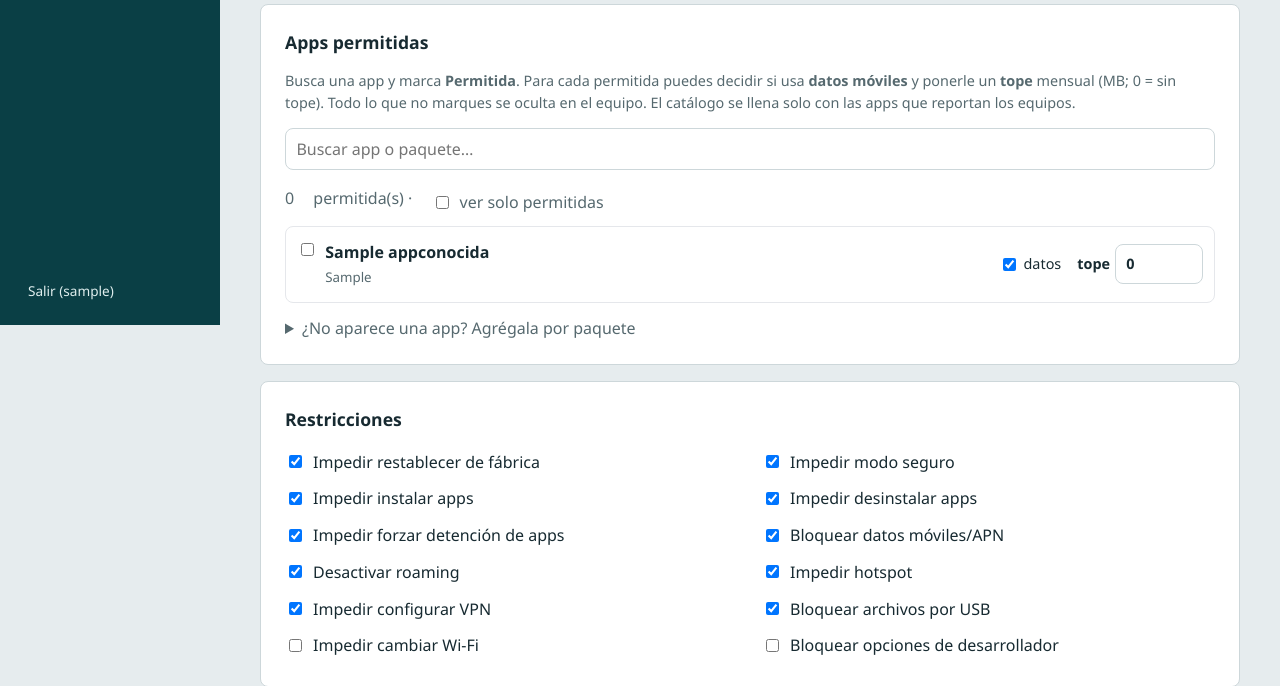
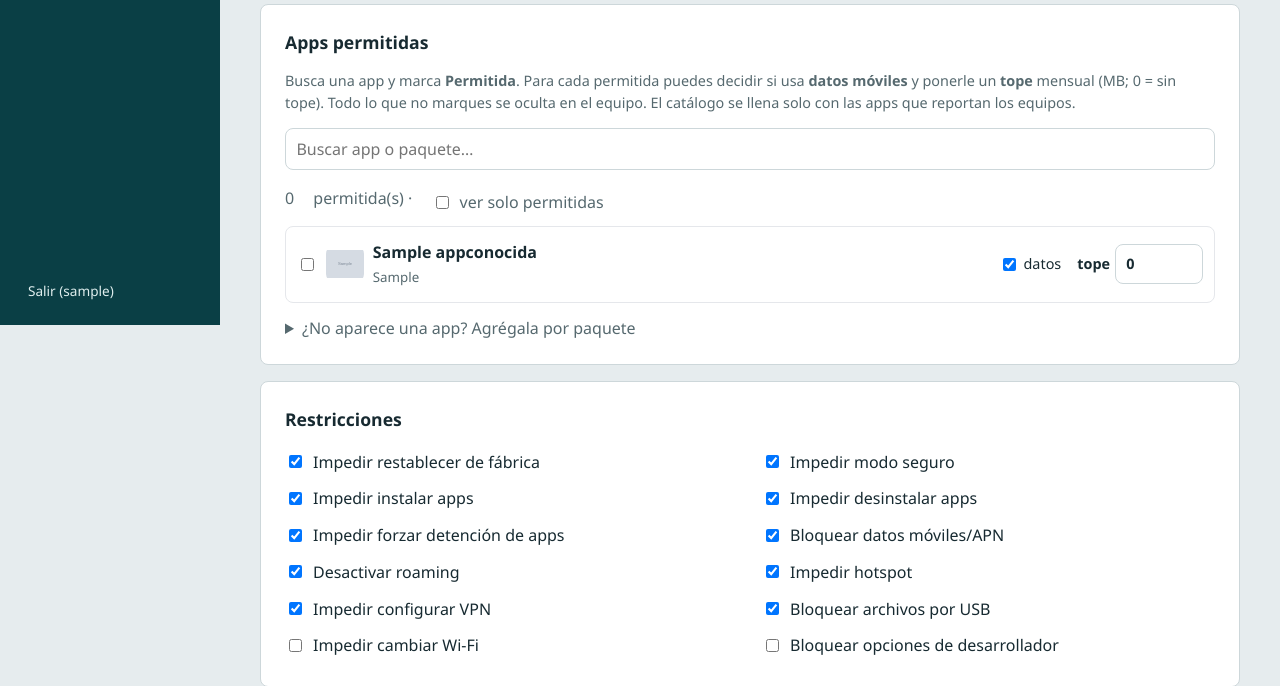
Before and after one commit to LoninGonzalez/candado-panel, a Django app: page /politicas/nueva/ in a window 1280 px wide. Shown: the part 475-1161 px from the top of the page. Run offline with Django 5.2, Linux system fonts and the light colour scheme; a user stored in the database is signed in; tables that the repository leaves empty hold one stand-in row (values such as "Sample post"); grey boxes marked "Sample" are stand-in pictures.

Commit message:
change panel

```diff
--- a/backend/app/models.py
+++ b/backend/app/models.py
@@ -215,6 +215,8 @@ class AppConocida(models.Model):
     nombre = models.CharField(max_length=150)
     # 'equipo' si la reportó un teléfono, 'base' si viene de la lista sembrada
     origen = models.CharField(max_length=20, default="equipo")
+    # Ícono original de la app (data URI base64), tal como lo manda el teléfono
+    icono = models.TextField(blank=True, default="")
     visto = models.DateTimeField(auto_now=True)
 
     class Meta:
--- a/backend/app/views.py
+++ b/backend/app/views.py
@@ -296,6 +296,7 @@ def politica_editar(request, pk=None):
             "datos": sel.get("datos", True) if sel else True,
             "tope": sel.get("tope_mensual_mb", 0) if sel else 0,
             "origen": app.origen,
+            "icono": app.icono,
         })
     for pkg, a in seleccionadas.items():
         if pkg not in en_catalogo:
@@ -306,6 +307,7 @@ def politica_editar(request, pk=None):
                 "datos": a.get("datos", True),
                 "tope": a.get("tope_mensual_mb", 0),
                 "origen": "manual",
+                "icono": "",
             })
     # Permitidas primero, luego alfabético
     filas.sort(key=lambda f: (not f["permitida"], f["nombre"].lower()))
--- a/backend/templates/politica_editar.html
+++ b/backend/templates/politica_editar.html
@@ -36,6 +36,11 @@
            data-perm="{% if f.permitida %}1{% else %}0{% endif %}">
         <label class="chk app-perm">
           <input type="checkbox" name="app_sel" value="{{ f.paquete }}" {% if f.permitida %}checked{% endif %}>
+          {% if f.icono %}
+            <img class="app-ico" src="{{ f.icono }}" alt="" loading="lazy">
+          {% else %}
+            <span class="app-ico sin-ico">{{ f.nombre|first|upper }}</span>
+          {% endif %}
           <span>
             <b>{{ f.nombre }}</b>
             {% if f.origen == 'base' %}<small class="etq">común</small>{% elif f.origen == 'manual' %}<small class="etq">manual</small>{% endif %}
@@ -86,7 +91,10 @@
   .app-fila{display:flex;align-items:center;justify-content:space-between;gap:1rem;
     padding:.55rem .7rem;border-bottom:1px solid var(--borde,#eee)}
   .app-fila:last-child{border-bottom:0}
-  .app-fila .app-perm{flex:1;align-items:flex-start;margin:0}
+  .app-fila .app-perm{flex:1;align-items:center;gap:.55rem;margin:0}
+  .app-ico{width:38px;height:38px;border-radius:9px;flex:none;object-fit:contain;background:#fff}
+  .app-ico.sin-ico{display:flex;align-items:center;justify-content:center;
+    background:var(--nube,#eef);color:var(--pizarra,#667);font-weight:700;font-size:1.05rem}
   .app-ops{display:flex;align-items:center;gap:1rem;white-space:nowrap}
   .app-ops label{display:flex;align-items:center;gap:.3rem;font-size:.9rem;margin:0}
   .etq{background:var(--nube,#eef);border-radius:6px;padding:.05rem .4rem;font-size:.72rem;color:var(--pizarra)}
```
Also changed, not shown: backend/app/api_agente.py (+8 -4 lines), backend/app/migrations/0001_initial.py.
